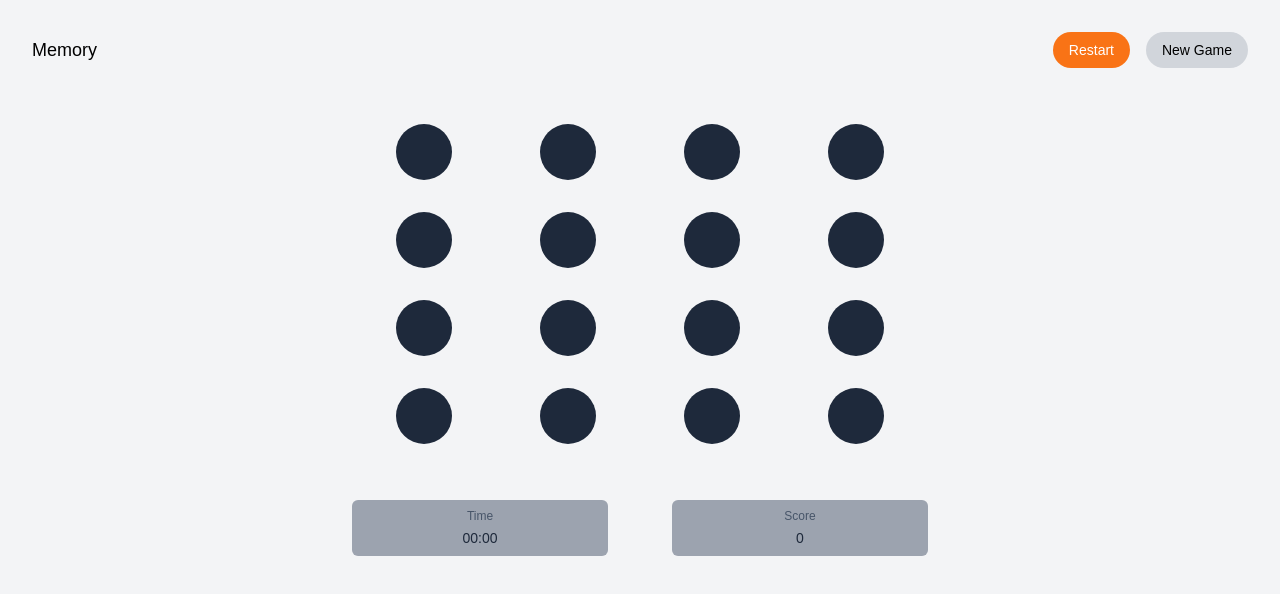
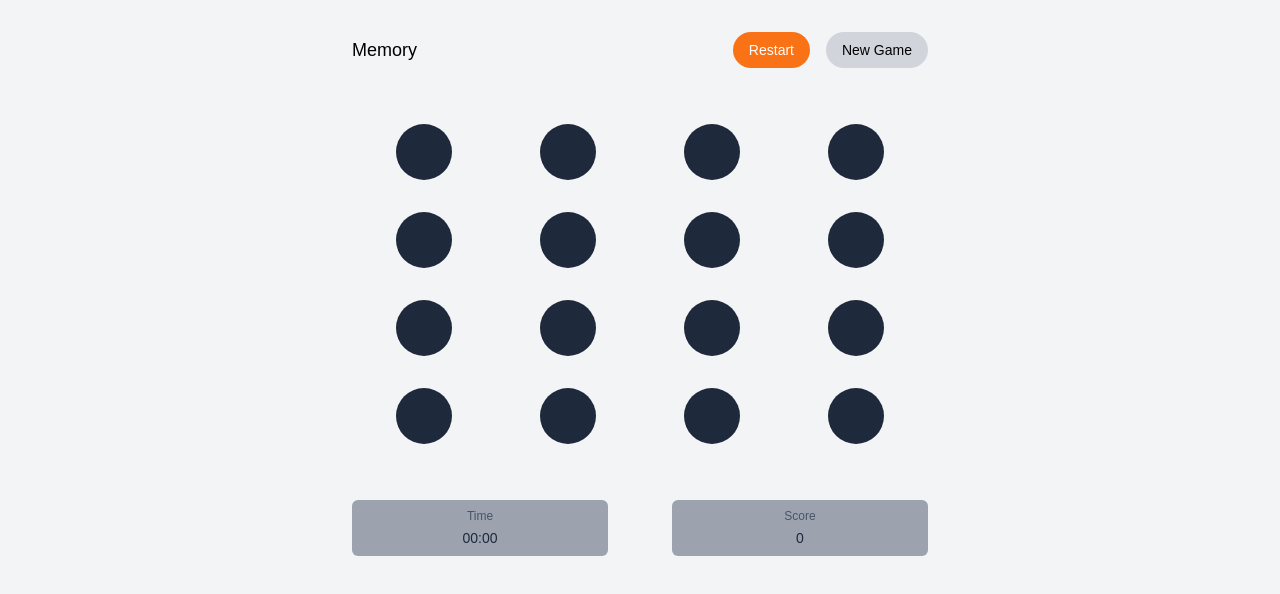
Before and after one commit to Hooseinsalari/memory-game, a React (Vite) app: page / in a window 1280 px wide. Shown: the top 594 px of the page. Built offline with nearby package versions, Linux system fonts and the light colour scheme; a web font is replaced by a local one.

Commit message:
style: add max width for navbar

```diff
--- a/src/components/Navbar.tsx
+++ b/src/components/Navbar.tsx
@@ -8,7 +8,7 @@ const Navbar = () => {
   };
 
   return (
-    <div className="container w-full m-auto flex items-start sm:items-center justify-between">
+    <div className="container max-w-xl w-full m-auto flex items-start sm:items-center justify-between">
       <h3 className="font-thin text-base sm:text-lg">Memory</h3>
 
       <div className="relative">
```
